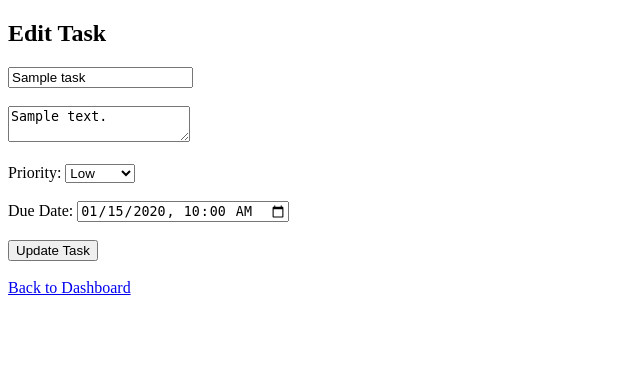
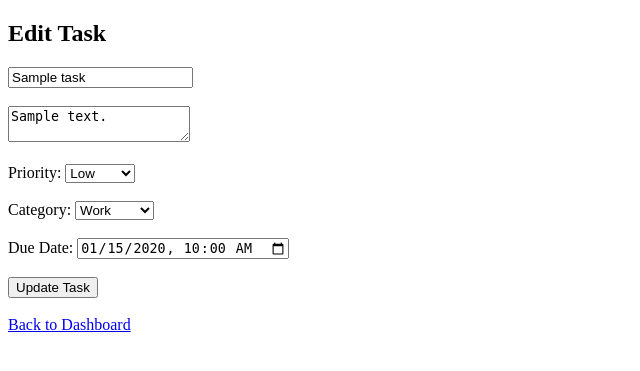
Before and after one commit to iamlejesh/PlanIt-Todo, a Django app: page /edit-task/1/ in a window 1280 px wide. Shown: the top 371 px of the page, without its empty margins (0-640 px from the left). Run offline with Django 5.2, Linux system fonts and the light colour scheme; a user stored in the database is signed in; tables that the repository leaves empty hold one stand-in row (values such as "Sample post").

Commit message:
Add task categories

```diff
--- a/tasks/models.py
+++ b/tasks/models.py
@@ -16,6 +16,16 @@ class Task(models.Model):
     priority = models.CharField(max_length=10,default='Medium')
     created_at = models.DateTimeField(auto_now_add=True)
     due_date = models.DateTimeField(blank=True, null=True)
-
+    category = models.CharField(
+    max_length=20,
+    choices=[
+        ('Work', 'Work'),
+        ('Personal', 'Personal'),
+        ('Study', 'Study'),
+        ('Shopping', 'Shopping'),
+        ('Other', 'Other'),
+    ],
+    default='Other'
+)
     def __str__(self):
         return self.title
--- a/tasks/templates/tasks/edit_task.html
+++ b/tasks/templates/tasks/edit_task.html
@@ -33,6 +33,17 @@
         </select>
         <br><br>
 
+        <label>Category:</label>
+
+        <select name="category">
+            <option value="Work" {% if task.category == 'Work' %}selected{% endif %}>Work</option>
+            <option value="Personal" {% if task.category == 'Personal' %}selected{% endif %}>Personal</option>
+            <option value="Study" {% if task.category == 'Study' %}selected{% endif %}>Study</option>
+            <option value="Shopping" {% if task.category == 'Shopping' %}selected{% endif %}>Shopping</option>
+            <option value="Other" {% if task.category == 'Other' %}selected{% endif %}>Other</option>
+        </select>
+        <br><br>
+
         <label>Due Date:</label>
 
         <input
--- a/tasks/views.py
+++ b/tasks/views.py
@@ -143,13 +143,15 @@ def create_task(request):
         description = request.POST.get('description')
         priority = request.POST.get('priority')
         due_date = request.POST.get('due_date')
+        category = request.POST.get('category')
 
         Task.objects.create(
             user=request.user,
             title=title,
             description=description,
             priority=priority,
-            due_date=due_date if due_date else None
+            due_date=due_date if due_date else None,
+            category=category
         )
 
         return redirect('dashboard')
@@ -167,6 +169,7 @@ def edit_task(request, task_id):
         due_date = request.POST.get('due_date')
         task.due_date = due_date if due_date else None
         task.priority = request.POST.get('priority')
+        task.category = request.POST.get('category')
         task.save()
 
         return redirect('dashboard')
```
Also changed, not shown: tasks/templates/tasks/dashboard.html (+11 -1 lines), tasks/migrations/0003_task_category.py (added).
